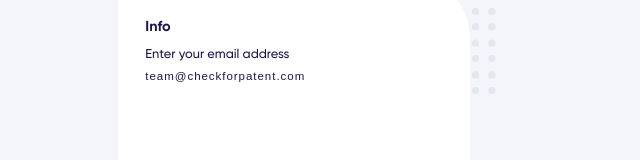
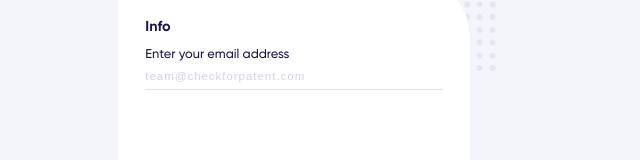
Before and after one commit to Chiga2030/testform, a React (Create React App) app: page / in a window 1280 px wide. Shown: the part 128-288 px from the top of the page, without its empty margins (333-973 px from the left). Built offline with nearby package versions, Linux system fonts and the light colour scheme.

Commit message:
change colors to css variables

```diff
--- a/src/components/Form/Form.module.css
+++ b/src/components/Form/Form.module.css
@@ -1,5 +1,5 @@
 .form {
-  background: #fff;
+  background: var(--main-bg-color);
   width: 23.24vw;
   height: 57.6vh;
   border-radius: 0 10% 10%;
--- a/src/components/FormWrapper/FormWrapper.module.css
+++ b/src/components/FormWrapper/FormWrapper.module.css
@@ -1,5 +1,5 @@
 .wrapper {
-  background: url(./img/dottes.svg) no-repeat top right;
+  background: url(./img/dottes.svg) no-repeat top right/6.5vw;
   height: 72.5vh;
   width: 28.5vw;
   padding: 1vw 1vw 0 0;
--- a/src/index.css
+++ b/src/index.css
@@ -1,6 +1,15 @@
+:root {
+  --main-text-color: #1C154E;
+  --placeholder-text-color:  #D0D3E2;
+
+  --stroke-color: #E1E3EE;
+
+  --main-bg-color: #fff;
+}
+
 body {
   background: #F4F5FA;
-  color: #1C154E;
+  color: var(--main-text-color);
   font-family: gilroy;
   -webkit-font-smoothing: antialiased;
   -moz-osx-font-smoothing: grayscale;
```
